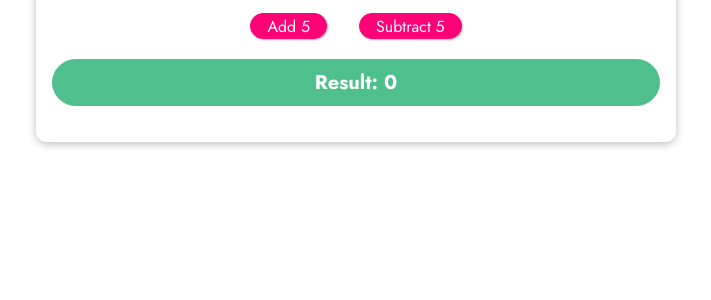
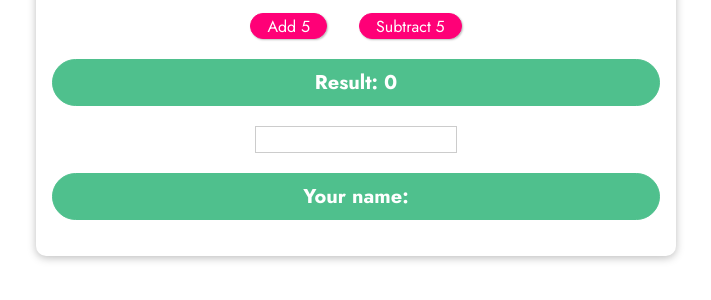
Before and after one commit to s-moe/vue-basics-3-events, a plain HTML site: page index.html in a window 1280 px wide. Shown: the part 286-586 px from the top of the page, without its empty margins (284-995 px from the left). Drawn offline with nearby package versions, Linux system fonts and the light colour scheme.

Commit message:
event added to name

```diff
--- a/app.js
+++ b/app.js
@@ -2,6 +2,7 @@ const app = Vue.createApp({
   data() {
     return {
       counter: 0,
+      name: "",
     };
   },
   methods: {
@@ -11,6 +12,9 @@ const app = Vue.createApp({
     subtractOne(num) {
       this.counter = this.counter - num;
     },
+    setName(event) {
+      this.name = event.target.value;
+    },
   },
 });
 
--- a/index.html
+++ b/index.html
@@ -21,6 +21,8 @@
       <button @click="addOne(5)">Add 5</button>
       <button @click="subtractOne(5)">Subtract 5</button>
       <p>Result: {{ counter }}</p>
+      <input type="text" v-on:input="setName" />
+      <p>Your name: {{name}}</p>
     </section>
   </body>
 </html>
```
